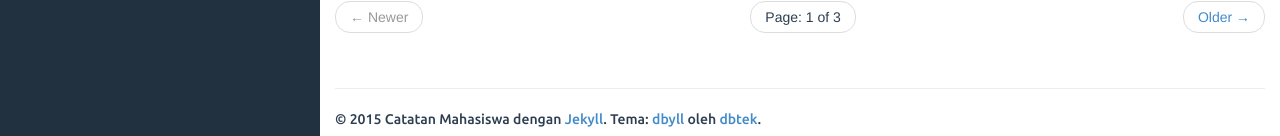
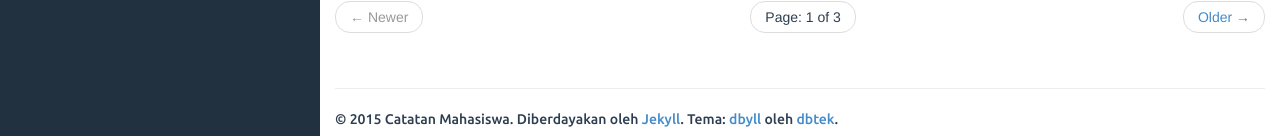
Before and after one commit to sofiangrh/sofiangrh.github.io, a Jekyll site: the page built from index.html, in a window 1280 px wide and 900 px high, scrolled down 4669 px. Shown: the part 761-897 px from the top of the window. Built offline with Jekyll 4.4.1, drawn with Linux system fonts in a browser that asks for light colours; the list of posts is cut into pages by our own code.

Commit message:
tambah diberdayakan di footer

```diff
--- a/_includes/default.html
+++ b/_includes/default.html
@@ -99,7 +99,7 @@
 		<footer>
 			<hr/>
 			<p>
-				&copy; {{ site.time | date: '%Y' }} Catatan Mahasiswa dengan <a href="http://jekyllrb.com/">Jekyll</a>. Tema: <a href="https://github.com/dbtek/dbyll">dbyll</a> oleh <a href="https://github.com/dbtek">dbtek</a>.
+				&copy; {{ site.time | date: '%Y' }} Catatan Mahasiswa. Diberdayakan oleh <a href="http://jekyllrb.com/">Jekyll</a>. Tema: <a href="https://github.com/dbtek/dbyll">dbyll</a> oleh <a href="https://github.com/dbtek">dbtek</a>.
 			</p>
 		</footer>
 	</div>
```
